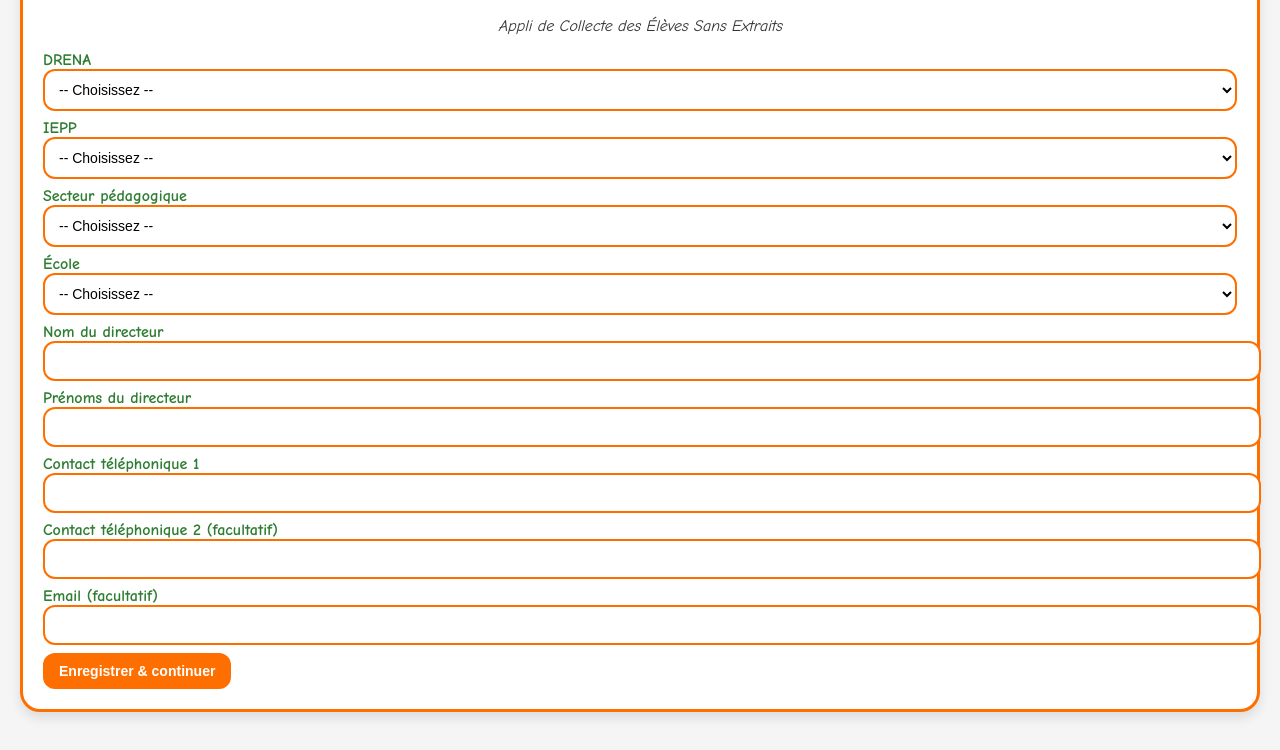
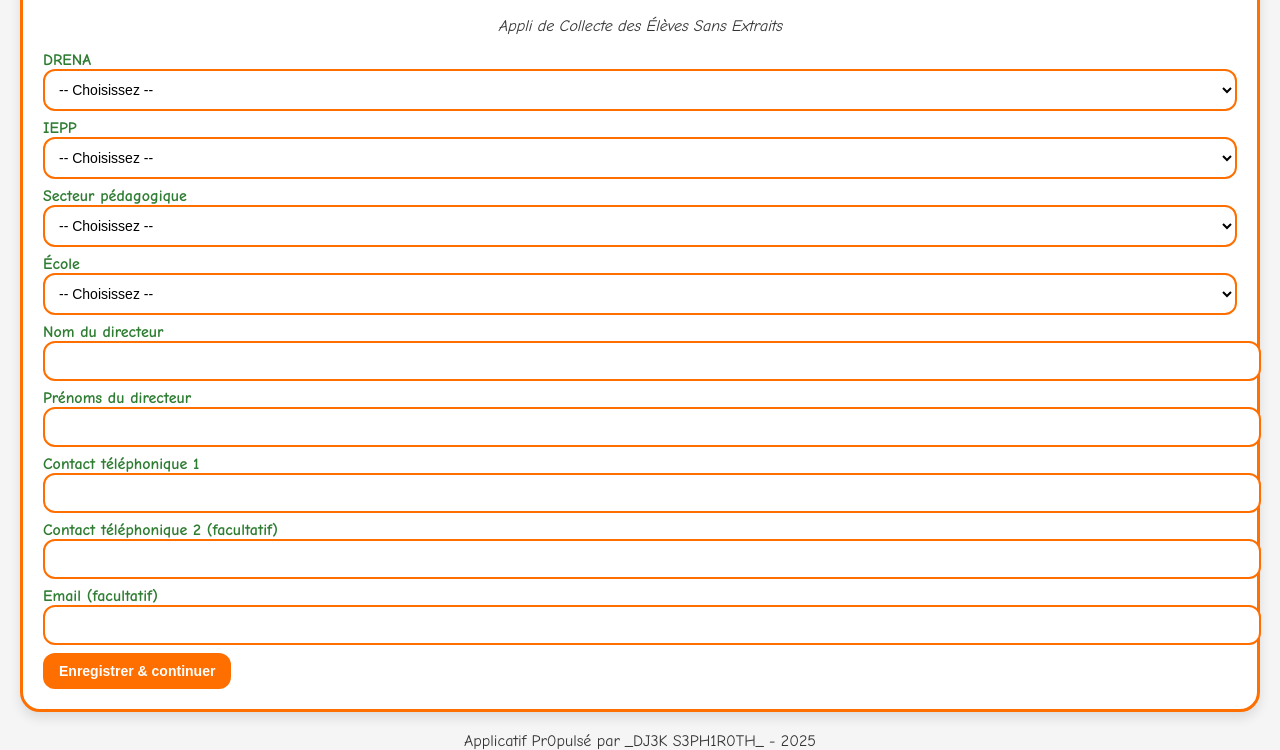
Before and after one commit to DJ3Kmeister/ACESE-IEPPGRABO, a website: page client/index.html in a window 1280 px wide. Shown: the part 94-844 px from the top of the page. Drawn offline with Linux system fonts and the light colour scheme.

Commit message:
Update index.html

```diff
--- a/client/index.html
+++ b/client/index.html
@@ -268,5 +268,6 @@
     a.href = url; a.download = 'eleves.csv'; a.click();
   }
 </script>
+    <center>Applicatif Pr0pulsé par _DJ3K S3PH1R0TH_ - 2025
 </body>
 </html>
```
